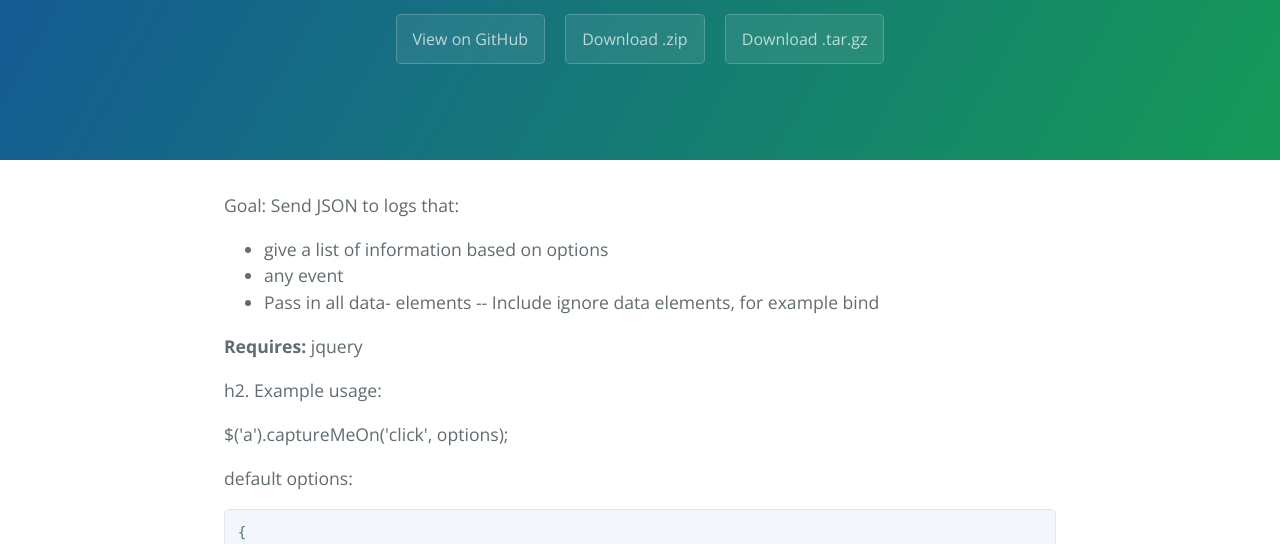
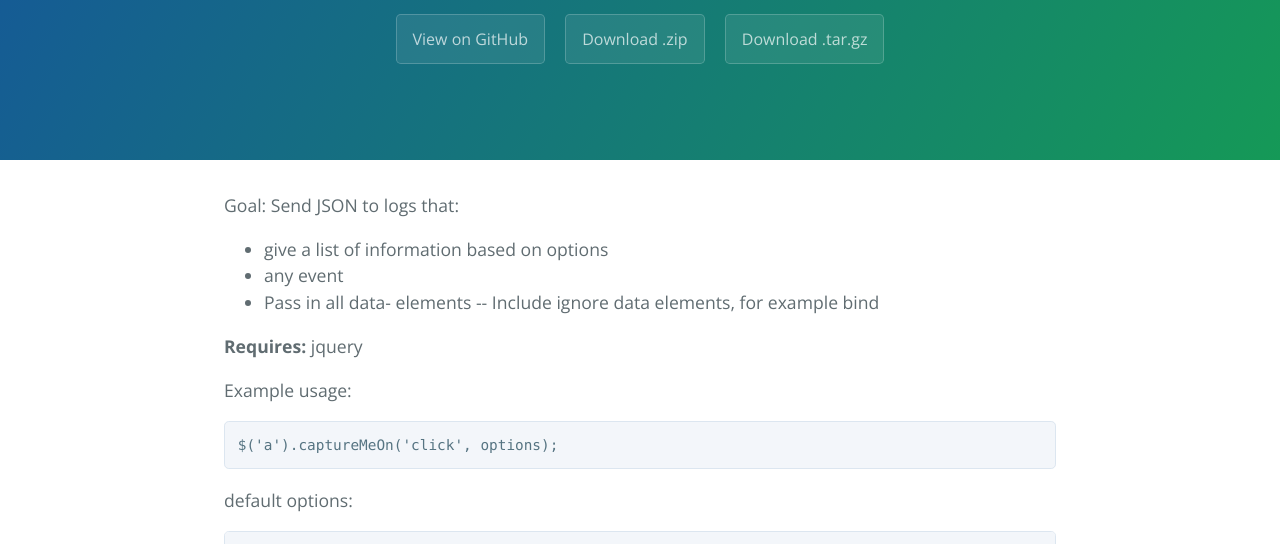
Before and after one commit to mrd9483/captureMeOn, a plain HTML site: page index.html in a window 1280 px wide. Shown: the part 176-720 px from the top of the page. Drawn offline with nearby package versions, Linux system fonts and the light colour scheme.

Commit message:
Update index.html
Fixed formatting of page

```diff
--- a/index.html
+++ b/index.html
@@ -30,9 +30,9 @@
 
 <p><strong>Requires:</strong> jquery</p>
 
-<p>h2. Example usage:</p>
+<p>Example usage:</p>
 
-<p>$('a').captureMeOn('click', options);</p>
+<pre><code>$('a').captureMeOn('click', options);</code></pre>
 
 <p>default options:</p>
 
```
